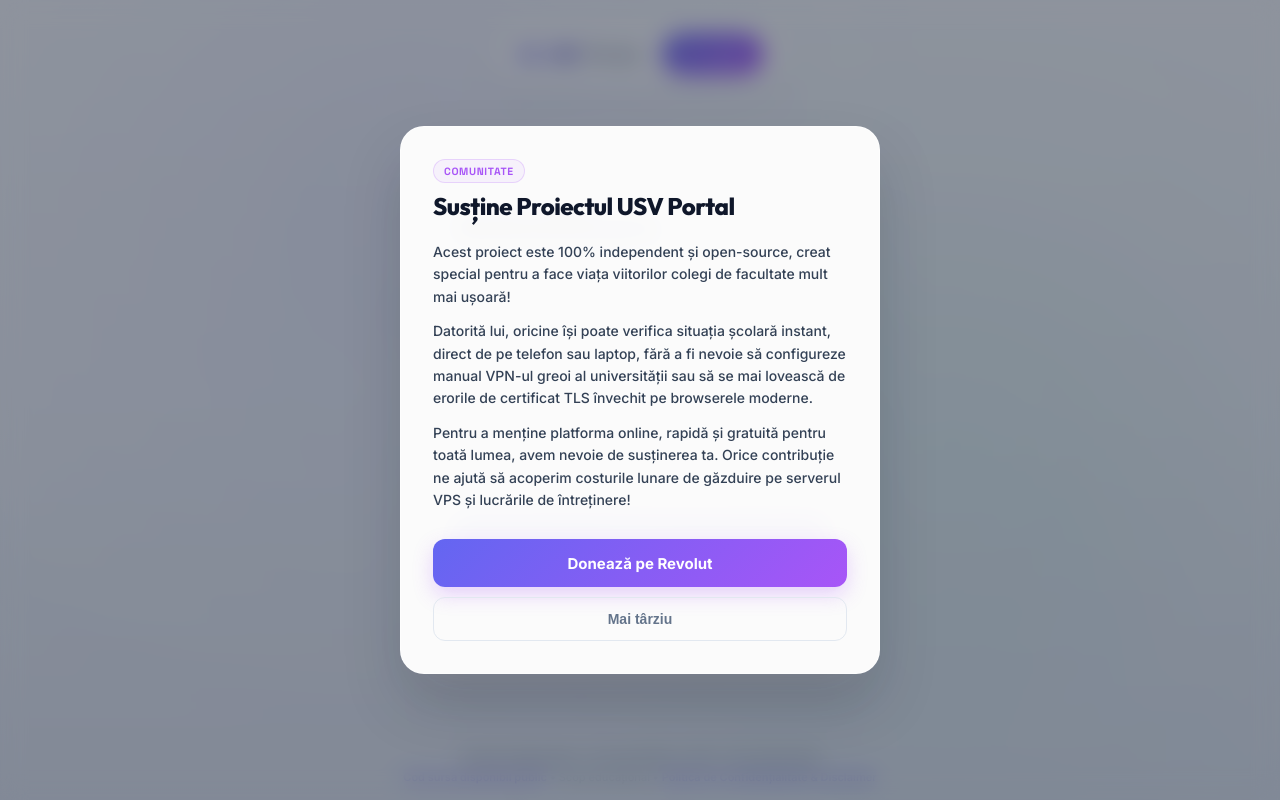
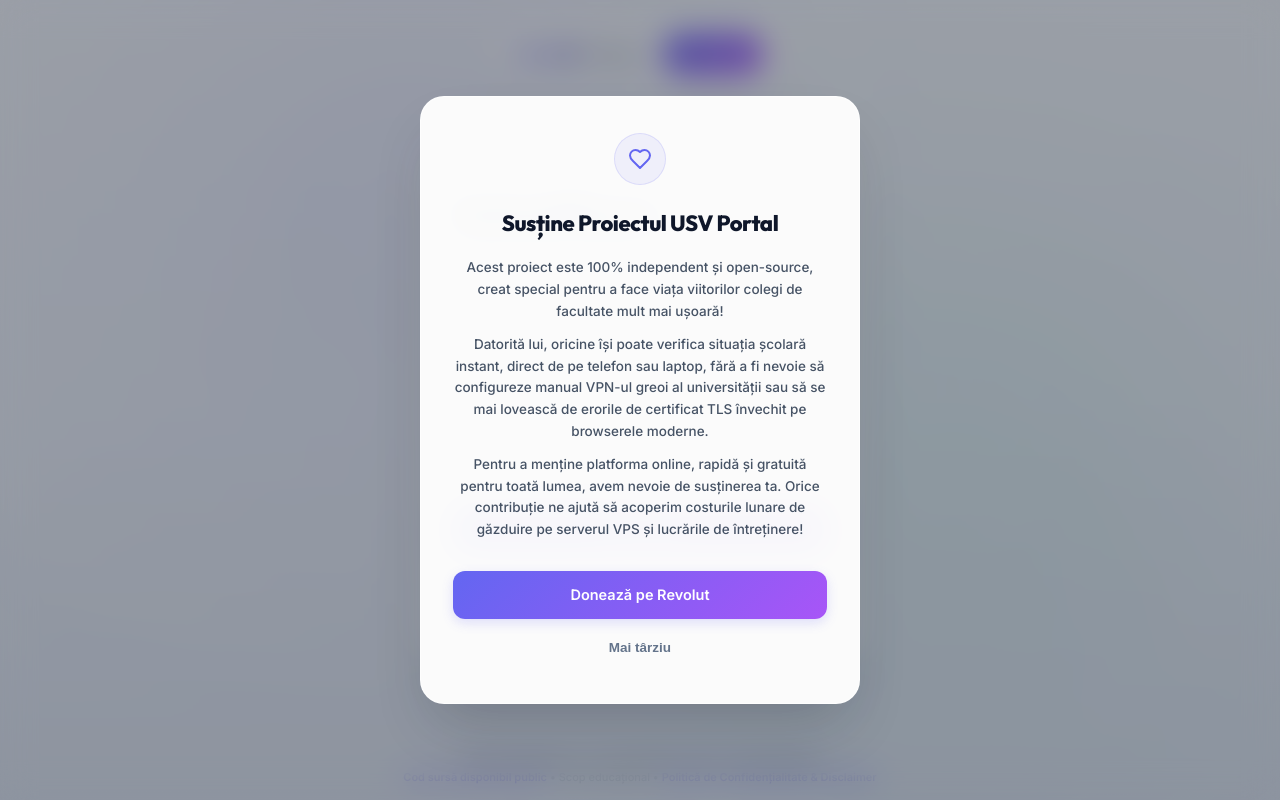
Before and after one commit to 28VYK/USV-PROXY, a Next.js app: page / in a window 1280 px wide. Both pictures are taken after a click on the button "Susține". Built offline with nearby package versions, Linux system fonts and the light colour scheme.

Commit message:
style: modernize support modal, center elements, and remove decorative badges

```diff
--- a/components/DonateModal.jsx
+++ b/components/DonateModal.jsx
@@ -7,8 +7,23 @@
   return (
     <div className="modal-overlay" onClick={onClose}>
       <div className="modal-card" onClick={(e) => e.stopPropagation()}>
+        <div className="modal-icon-container">
+          <svg
+            className="modal-icon-svg"
+            viewBox="0 0 24 24"
+            fill="none"
+            stroke="currentColor"
+            strokeWidth="2"
+            strokeLinecap="round"
+            strokeLinejoin="round"
+            width="24"
+            height="24"
+          >
+            <path d="M19 14c1.49-1.46 3-3.21 3-5.5A5.5 5.5 0 0 0 16.5 3c-1.76 0-3 .5-4.5 2-1.5-1.5-2.74-2-4.5-2A5.5 5.5 0 0 0 2 8.5c0 2.3 1.5 4.05 3 5.5l7 7Z" />
+          </svg>
+        </div>
+
         <div className="modal-header">
-          <span className="eyebrow-accent">Comunitate</span>
           <h2>Susține Proiectul USV Portal</h2>
         </div>
 
--- a/pages/index.js
+++ b/pages/index.js
@@ -714,7 +714,6 @@
               <div className="login-shell">
                 <section className="login-card">
                   <div className="login-header">
-                    <span className="eyebrow">Acces securizat</span>
                     <h1>Autentificare</h1>
                     <p>Folosește contul USV pentru sesiunea curentă.</p>
                   </div>
--- a/styles/layout.css
+++ b/styles/layout.css
@@ -736,6 +736,7 @@
   text-decoration: underline;
 }
 
+
 /* ── 12. Donate Modal ── */
 .modal-overlay {
   position: fixed;
@@ -743,9 +744,9 @@
   left: 0;
   width: 100%;
   height: 100%;
-  background: rgba(15, 23, 42, 0.45);
-  backdrop-filter: blur(12px);
-  -webkit-backdrop-filter: blur(12px);
+  background: rgba(15, 23, 42, 0.4);
+  backdrop-filter: blur(16px);
+  -webkit-backdrop-filter: blur(16px);
   display: flex;
   align-items: center;
   justify-content: center;
@@ -758,40 +759,58 @@
   background: var(--modal-bg);
   border: 1px solid var(--card-border);
   border-radius: 24px;
-  max-width: 480px;
+  max-width: 440px;
   width: 100%;
-  box-shadow: 0 30px 60px rgba(15, 23, 42, 0.15);
-  padding: 32px;
+  box-shadow: 0 30px 60px -15px rgba(15, 23, 42, 0.2);
+  padding: 36px 32px;
   display: flex;
   flex-direction: column;
+  align-items: center;
+  text-align: center;
   gap: 20px;
   animation: scaleUp 0.3s cubic-bezier(0.16, 1, 0.3, 1);
 }
 
+.app[data-theme="dark"] .modal-card {
+  box-shadow: 0 30px 60px -15px rgba(0, 0, 0, 0.5), 0 0 0 1px rgba(255, 255, 255, 0.05);
+}
+
+.modal-icon-container {
+  display: inline-flex;
+  align-items: center;
+  justify-content: center;
+  width: 52px;
+  height: 52px;
+  border-radius: 50%;
+  background: rgba(99, 102, 241, 0.08);
+  color: #6366f1;
+  border: 1px solid rgba(99, 102, 241, 0.15);
+  margin-bottom: 4px;
+  transition: all 0.3s ease;
+}
+
+.modal-icon-container:hover {
+  transform: scale(1.05);
+  background: rgba(99, 102, 241, 0.12);
+  color: #a855f7;
+  border-color: rgba(168, 85, 247, 0.25);
+}
+
+.modal-icon-svg {
+  transition: transform 0.3s ease;
+}
+
+.modal-icon-container:hover .modal-icon-svg {
+  transform: scale(1.1);
+}
+
 .modal-header h2 {
   font-family: 'Outfit', sans-serif;
-  font-size: 24px;
+  font-size: 22px;
   font-weight: 800;
   color: var(--ink);
-  margin-top: 8px;
-  margin-bottom: 0;
+  margin: 0;
   letter-spacing: -0.02em;
-}
-
-.eyebrow-accent {
-  display: inline-flex;
-  align-items: center;
-  min-height: 24px;
-  padding: 0 10px;
-  border: 1px solid rgba(168, 85, 247, 0.2);
-  border-radius: 999px;
-  color: #a855f7;
-  background: rgba(168, 85, 247, 0.06);
-  font-size: 10.5px;
-  font-weight: 700;
-  text-transform: uppercase;
-  letter-spacing: 0.06em;
-  font-family: 'Space Grotesk', sans-serif;
 }
 
 .modal-body {
@@ -802,17 +821,19 @@
 
 .modal-body p {
   color: var(--text);
-  font-size: 14px;
+  font-size: 13.5px;
   line-height: 1.6;
   margin: 0;
   font-weight: 500;
+  opacity: 0.9;
 }
 
 .modal-actions {
   display: flex;
   flex-direction: column;
   gap: 10px;
-  margin-top: 8px;
+  width: 100%;
+  margin-top: 10px;
 }
 
 .btn-modal-donate {
@@ -821,39 +842,46 @@
   justify-content: center;
   min-height: 48px;
   background: linear-gradient(135deg, #6366f1 0%, #a855f7 100%);
-  color: white;
+  color: #ffffff;
   text-decoration: none;
   border-radius: 12px;
-  font-size: 15px;
-  font-weight: 700;
-  transition: all 0.2s ease;
-  box-shadow: 0 8px 20px rgba(168, 85, 247, 0.25);
+  font-size: 14.5px;
+  font-weight: 600;
+  transition: all 0.2s cubic-bezier(0.16, 1, 0.3, 1);
+  box-shadow: 0 4px 12px rgba(99, 102, 241, 0.2);
 }
 
 .btn-modal-donate:hover {
-  transform: translateY(-2px);
-  box-shadow: 0 12px 28px rgba(168, 85, 247, 0.35);
+  transform: translateY(-1.5px);
+  box-shadow: 0 8px 20px rgba(99, 102, 241, 0.3);
   filter: brightness(1.05);
 }
 
+.btn-modal-donate:active {
+  transform: translateY(0);
+}
+
 .btn-modal-close {
-  min-height: 44px;
+  min-height: 38px;
   background: transparent;
   color: var(--muted);
-  border: 1px solid var(--line);
-  border-radius: 12px;
-  font-size: 14px;
+  border: none;
+  font-size: 13.5px;
   font-weight: 600;
   cursor: pointer;
-  transition: all 0.2s ease;
+  transition: color 0.2s ease;
+  display: inline-flex;
+  align-items: center;
+  justify-content: center;
 }
 
 .btn-modal-close:hover {
-  background: var(--surface-strong);
   color: var(--ink);
+  background: transparent;
 }
 
-/* ── 13. Year Bar ── */
+
+
 .year-bar {
   display: flex;
   align-items: center;
```
